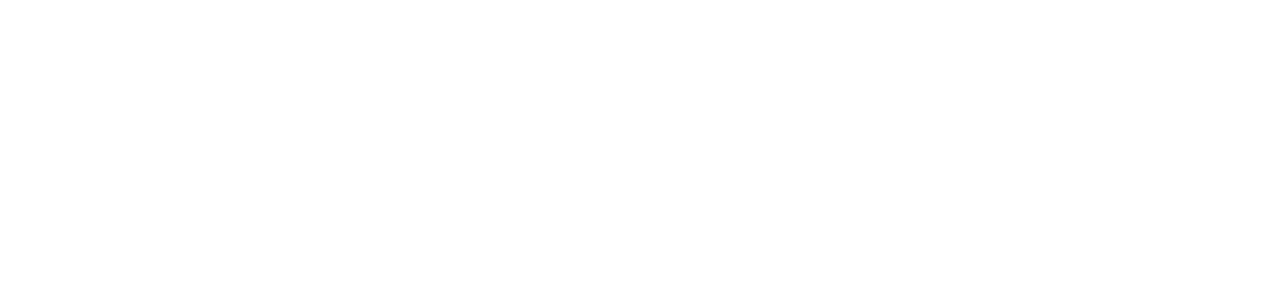
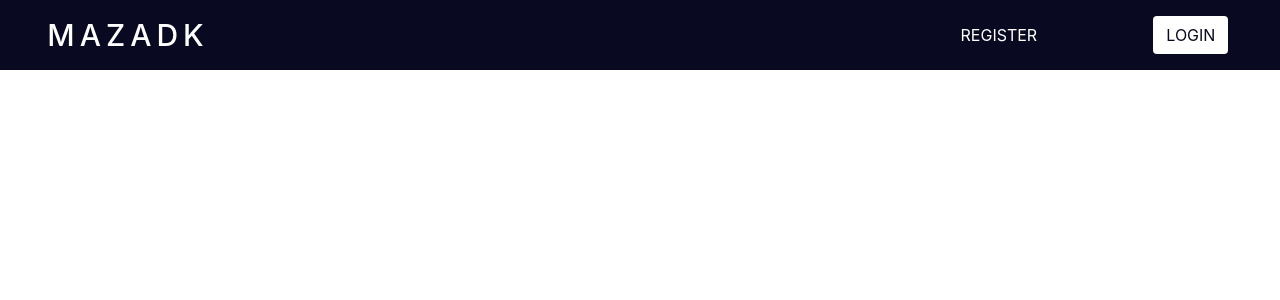
Before and after one commit to sirSayed98/mazadk-front, a Next.js app in the folder mazad/: page / in a window 1280 px wide. Shown: the top 300 px of the page. Built offline with nearby package versions, Linux system fonts and the light colour scheme.

Commit message:
finish nav

```diff
--- /dev/null
+++ b/mazad/components/Navbar/Navbar.js
@@ -0,0 +1,61 @@
+import React, { useState } from "react";
+import style from "./Navbar.module.css";
+import Button from "@material-ui/core/Button";
+import Menu from "@material-ui/core/Menu";
+import MenuItem from "@material-ui/core/MenuItem";
+import MenuIcon from "@material-ui/icons/Menu";
+const Navbar = () => {
+  const [anchorEl, setAnchorEl] = useState(null);
+
+  const handleClick = (event) => {
+    setAnchorEl(event.currentTarget);
+  };
+
+  const handleClose = () => {
+    setAnchorEl(null);
+  };
+
+  return (
+    <>
+      <div className={`${style.nav_container}`}>
+        <div className={`${style.logo_box}`}>
+          <span> MAZADK</span>
+        </div>
+
+        <div className={`${style.buttons_box}`}>
+          <button className={`${style.register_button} btn btn_master`}>
+            Register
+          </button>
+          <button className={`${style.login_button} btn btn_master`}>
+            Login
+          </button>
+        </div>
+
+        <div className={`${style.burger_menu}`}>
+          <Button
+            aria-controls="simple-menu"
+            aria-haspopup="true"
+            onClick={handleClick}
+            style={{ color: "white"}}
+            className="btn"
+            startIcon={<MenuIcon style={{ color: "white", fontSize: 35 }} />}
+          ></Button>
+          <Menu
+            id="simple-menu"
+            anchorEl={anchorEl}
+            keepMounted
+            open={Boolean(anchorEl)}
+            onClose={handleClose}
+          >
+            <div>
+              <MenuItem onClick={handleClose}>REGISTER</MenuItem>
+              <MenuItem onClick={handleClose}>LOGIN</MenuItem>
+            </div>
+          </Menu>
+        </div>
+      </div>
+    </>
+  );
+};
+
+export default Navbar;
--- /dev/null
+++ b/mazad/components/Navbar/Navbar.module.css
@@ -0,0 +1,64 @@
+.nav_container {
+  display: flex;
+  justify-content: space-between;
+  height: 70px;
+  background-color: var(--color1);
+}
+.logo_box > img {
+  height: 50px;
+}
+.logo_box {
+  display: flex;
+  align-items: center;
+  justify-content: center;
+  width: 20%;
+  color: var(--color2);
+  letter-spacing: 5px;
+  font-size: 30px;
+  font-weight: 500;
+}
+.buttons_box {
+  display: flex;
+  width: 30%;
+  justify-content: space-around;
+  align-items: center;
+}
+
+.register_button {
+  background-color: var(--color1);
+  color: var(--color2);
+  border: var(--color2) 2px solid;
+}
+.register_button:hover {
+  color: var(--color1);
+  background-color: var(--color2);
+}
+
+.login_button {
+  background-color: var(--color2);
+  color: var(--color1);
+  border: var(--color1) 2px solid;
+}
+.login_button:hover {
+  background-color: var(--color1);
+  color: var(--color2);
+  border: var(--color2) 2px solid;
+}
+.burger_menu {
+  display: none;
+  overflow: hidden;
+}
+
+@media only screen and (max-width: 840px) {
+  .burger_menu {
+    display: contents;
+  }
+  .buttons_box {
+    display: none;
+  }
+  .logo_box {
+    width: 40%;
+    letter-spacing: 3px;
+    font-size: 26px;
+  }
+}
--- a/mazad/package.json
+++ b/mazad/package.json
@@ -9,6 +9,7 @@
   },
   "dependencies": {
     "@material-ui/core": "^4.11.3",
+    "@material-ui/icons": "^4.11.2",
     "next": "10.1.3",
     "react": "17.0.2",
     "react-dom": "17.0.2",
--- a/mazad/pages/index.js
+++ b/mazad/pages/index.js
@@ -1,6 +1,6 @@
 import Head from "next/head";
 import styles from "../styles/Home.module.css";
-
+import Navbar from "../components/Navbar/Navbar";
 export default function Home() {
   return (
     <div>
@@ -8,6 +8,7 @@
         <title>MAZADK</title>
         <link rel="icon" href="/favicon.ico" />
       </Head>
+      <Navbar />
     </div>
   );
 }
--- a/mazad/styles/globals.css
+++ b/mazad/styles/globals.css
@@ -5,3 +5,13 @@
   font-family: -apple-system, BlinkMacSystemFont, Segoe UI, Roboto, Oxygen,
     Ubuntu, Cantarell, Fira Sans, Droid Sans, Helvetica Neue, sans-serif;
 }
+.btn_master{
+  padding: 10px 25px;
+  border-radius: 30px;
+  font-weight: 500;
+  text-transform: uppercase;
+}
+:root {
+  --color1: #090922;
+  --color2: white;
+}
```
Also changed, not shown: mazad/public/logo.png (added), 1 other file (tests, documents, lock files or other folders).
